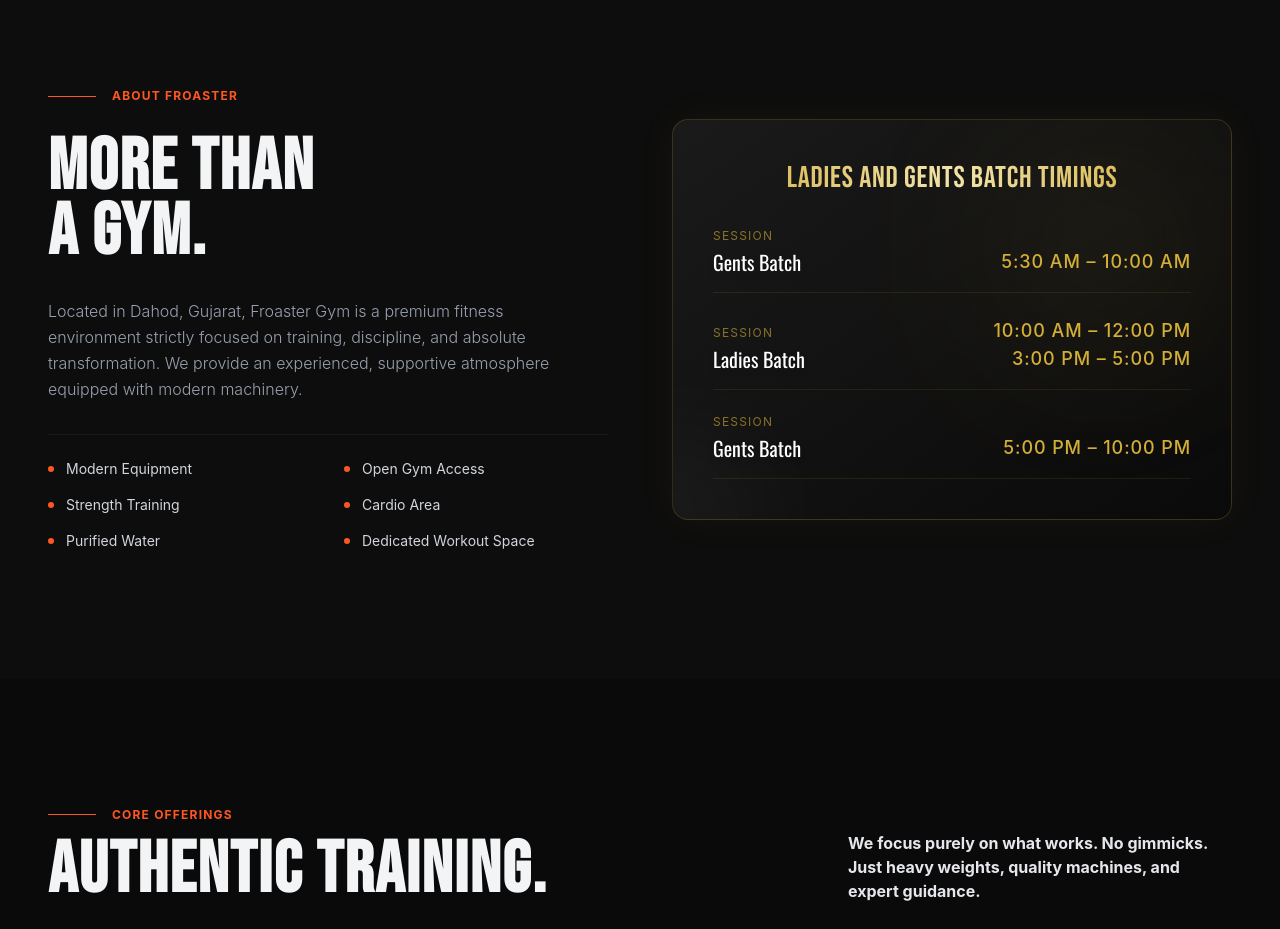
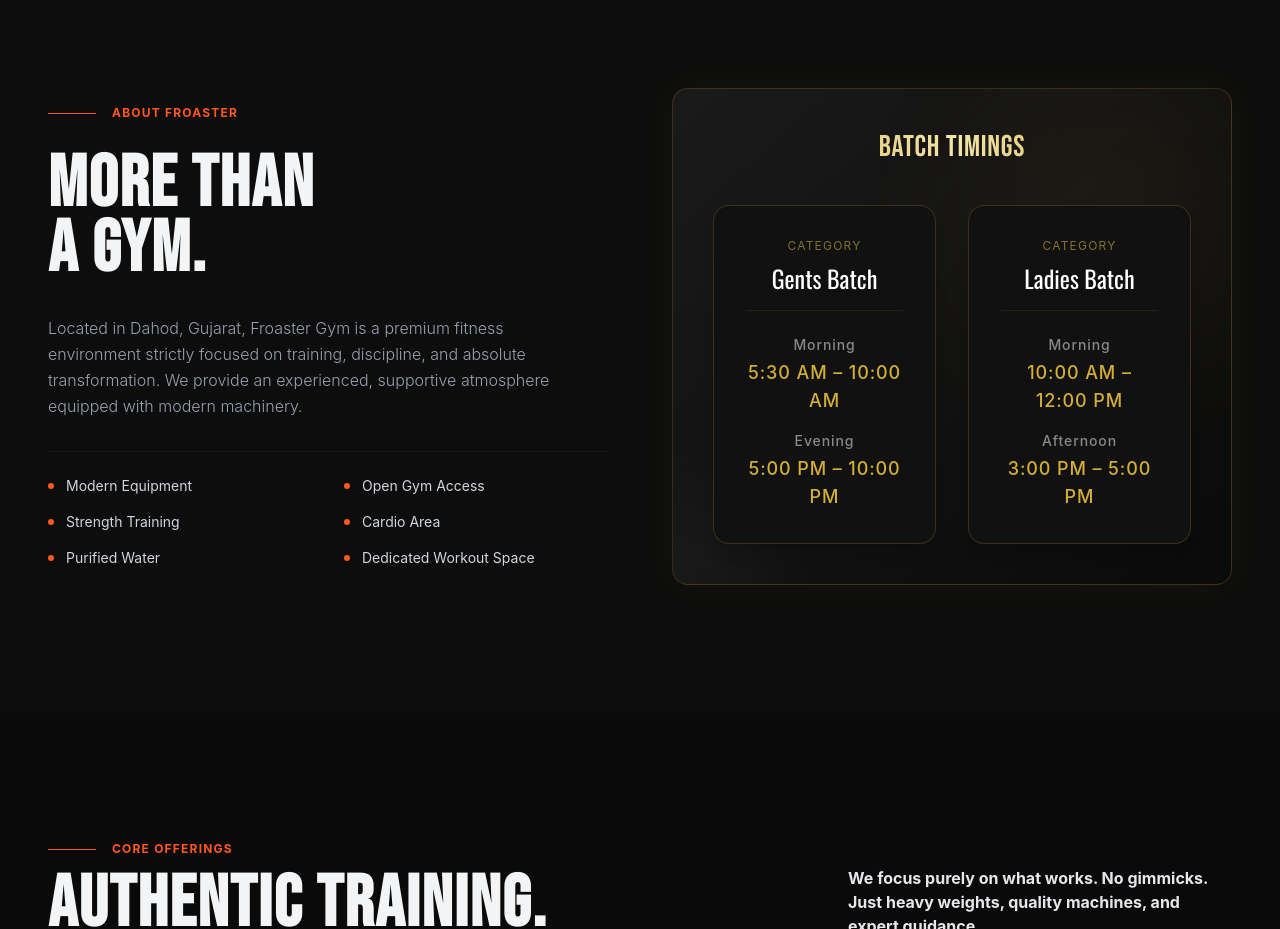
Before and after one commit to duokarma/FrosterGym, a React (Vite) app: page /#/ in a window 1280 px wide. Shown: the part 840-1769 px from the top of the page. Built offline with nearby package versions, Linux system fonts and the light colour scheme; no server answers.

Commit message:
Refactor batch timings into 2 categories

```diff
--- a/src/pages/website/PublicWebsite.tsx
+++ b/src/pages/website/PublicWebsite.tsx
@@ -152,34 +152,41 @@ export function PublicWebsite() {
             <div className="bg-gradient-to-br from-[#1a1a1a] to-[#0a0a0a] p-10 rounded-2xl border border-[#d4af37]/20 shadow-[0_0_40px_rgba(212,175,55,0.05)] relative overflow-hidden group hover:border-[#d4af37]/40 transition-colors duration-500">
               <div className="absolute top-0 right-0 w-64 h-64 bg-[#d4af37]/10 rounded-full blur-[80px] pointer-events-none transition-opacity duration-500 group-hover:opacity-100 opacity-60" />
               <div className="absolute -left-20 -bottom-20 w-40 h-40 bg-white/5 rounded-full blur-[60px] pointer-events-none" />
-              <h3 className="text-3xl text-center font-bebas tracking-wide mb-8 text-transparent bg-clip-text bg-gradient-to-r from-[#d4af37] via-[#f3e5ab] to-[#d4af37]">Ladies and Gents Batch Timings</h3>
+              <h3 className="text-3xl text-center font-bebas tracking-wide mb-10 text-transparent bg-clip-text bg-gradient-to-r from-[#d4af37] via-[#f3e5ab] to-[#d4af37]">Batch Timings</h3>
 
-              <div className="space-y-6 relative z-10">
-                <div className="flex justify-between items-end border-b border-[#d4af37]/10 pb-4 group-hover:border-[#d4af37]/30 transition-colors duration-300">
-                  <div>
-                    <div className="text-xs text-[#d4af37]/60 uppercase tracking-widest mb-1">Session</div>
-                    <div className="text-xl font-oswald text-white drop-shadow-md">Gents Batch</div>
-                  </div>
-                  <div className="text-lg font-medium text-[#d4af37] tracking-wider">5:30 AM – 10:00 AM</div>
-                </div>
+              <div className="grid grid-cols-1 md:grid-cols-2 gap-8 relative z-10">
+                {/* Gents Category */}
+                <div className="bg-[#111] border border-[#d4af37]/20 rounded-2xl p-8 hover:border-[#d4af37]/50 transition-colors duration-300 shadow-lg text-center">
+                  <div className="text-xs text-[#d4af37]/60 uppercase tracking-widest mb-2">Category</div>
+                  <div className="text-2xl font-oswald text-white drop-shadow-md mb-6 pb-4 border-b border-[#d4af37]/10">Gents Batch</div>
 
-                <div className="flex justify-between items-end border-b border-[#d4af37]/10 pb-4 group-hover:border-[#d4af37]/30 transition-colors duration-300">
-                  <div>
-                    <div className="text-xs text-[#d4af37]/60 uppercase tracking-widest mb-1">Session</div>
-                    <div className="text-xl font-oswald text-white drop-shadow-md">Ladies Batch</div>
-                  </div>
-                  <div className="text-lg font-medium text-[#d4af37] tracking-wider text-right">
-                    <div>10:00 AM – 12:00 PM</div>
-                    <div>3:00 PM – 5:00 PM</div>
+                  <div className="space-y-4">
+                    <div className="text-lg font-medium text-[#d4af37] tracking-wider">
+                      <span className="text-white/50 text-sm block mb-1">Morning</span>
+                      5:30 AM – 10:00 AM
+                    </div>
+                    <div className="text-lg font-medium text-[#d4af37] tracking-wider">
+                      <span className="text-white/50 text-sm block mb-1">Evening</span>
+                      5:00 PM – 10:00 PM
+                    </div>
                   </div>
                 </div>
 
-                <div className="flex justify-between items-end border-b border-[#d4af37]/10 pb-4 group-hover:border-[#d4af37]/30 transition-colors duration-300">
-                  <div>
-                    <div className="text-xs text-[#d4af37]/60 uppercase tracking-widest mb-1">Session</div>
-                    <div className="text-xl font-oswald text-white drop-shadow-md">Gents Batch</div>
+                {/* Ladies Category */}
+                <div className="bg-[#111] border border-[#d4af37]/20 rounded-2xl p-8 hover:border-[#d4af37]/50 transition-colors duration-300 shadow-lg text-center">
+                  <div className="text-xs text-[#d4af37]/60 uppercase tracking-widest mb-2">Category</div>
+                  <div className="text-2xl font-oswald text-white drop-shadow-md mb-6 pb-4 border-b border-[#d4af37]/10">Ladies Batch</div>
+
+                  <div className="space-y-4">
+                    <div className="text-lg font-medium text-[#d4af37] tracking-wider">
+                      <span className="text-white/50 text-sm block mb-1">Morning</span>
+                      10:00 AM – 12:00 PM
+                    </div>
+                    <div className="text-lg font-medium text-[#d4af37] tracking-wider">
+                      <span className="text-white/50 text-sm block mb-1">Afternoon</span>
+                      3:00 PM – 5:00 PM
+                    </div>
                   </div>
-                  <div className="text-lg font-medium text-[#d4af37] tracking-wider">5:00 PM – 10:00 PM</div>
                 </div>
               </div>
             </div>
```
